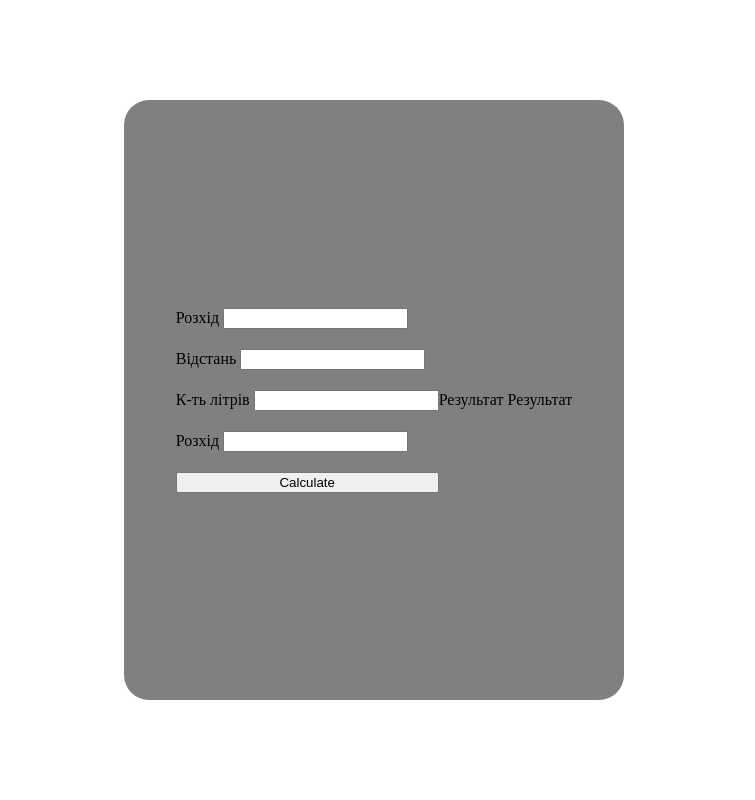
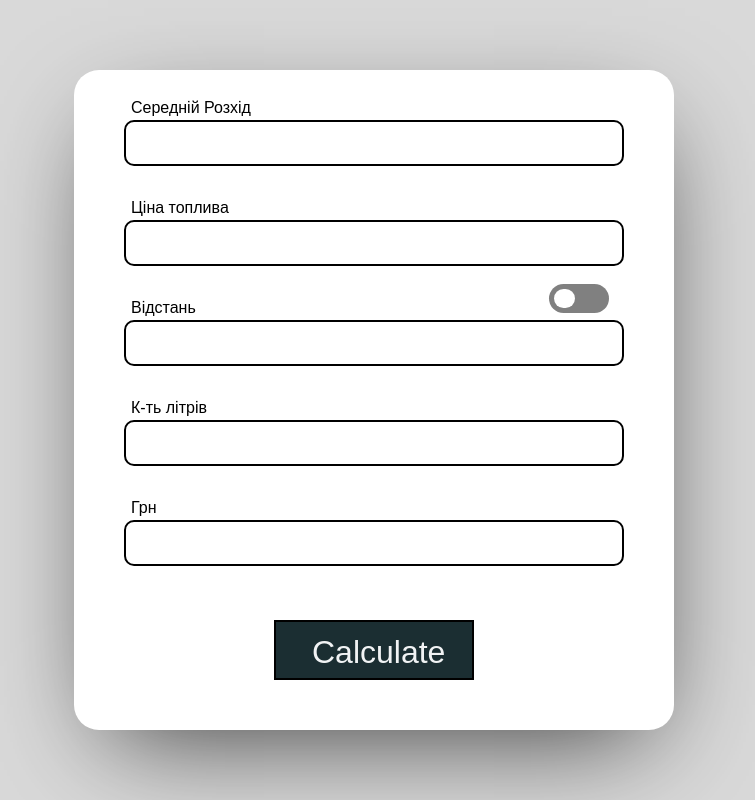
Before and after one commit to Kolokol2002/fuel_calculate, a website built with webpack: page src/template.html in a window 1280 px wide. Shown: the whole page, without its empty margins (266-1021 px from the left). Built offline with nearby package versions, Linux system fonts and the light colour scheme; files whose address does not match are found by name; a web font is replaced by a local one.

Commit message:
add style element

```diff
--- a/src/index.js
+++ b/src/index.js
@@ -1,4 +1,51 @@
 import "./styles/main.scss";
 import { calculate } from "./js/calculate";
 
-calculate();
+const inputsEl = document.querySelectorAll(".input");
+const formEl = document.querySelector(".form");
+const comeEl = document.querySelector(".come");
+
+const [average, priceFuel, km, fuel, cost] = inputsEl;
+
+average.value = localStorage.getItem("average") ?? "";
+priceFuel.value = localStorage.getItem("priceFuel") ?? "";
+
+average.addEventListener("input", onStrogateAverage);
+priceFuel.addEventListener("input", onStrogatePriceFuel);
+km.addEventListener("input", onCalculateKm);
+fuel.addEventListener("input", onCalculateFuel);
+comeEl.addEventListener("change", onSet);
+
+function onStrogateAverage(e) {
+  localStorage.setItem("average", e.target.value);
+}
+
+function onStrogatePriceFuel(e) {
+  localStorage.setItem("priceFuel", e.target.value);
+}
+
+function onCalculateKm(e) {
+  e.preventDefault();
+  fuel.value = (average.value * km.value) / 100;
+  cost.value = fuel.value * priceFuel.value;
+}
+
+function onCalculateFuel(e) {
+  e.preventDefault();
+  km.value = (fuel.value * 100) / average.value;
+  cost.value = e.target.value * priceFuel.value;
+}
+
+function onSet(e) {
+  if (e.target.checked) {
+    console.log("Checkbox is checked..");
+    km.value *= 2;
+    fuel.value *= 2;
+    cost.value *= 2;
+  } else {
+    console.log("Checkbox is not checked..");
+    km.value /= 2;
+    fuel.value /= 2;
+    cost.value /= 2;
+  }
+}
--- a/src/styles/main.scss
+++ b/src/styles/main.scss
@@ -1,24 +1,203 @@
+@import url("https://fonts.googleapis.com/css2?family=Sansita+Swashed:wght@600&display=swap");
+
 body {
-  height: 100vh;
-  overflow: hidden;
   margin: 0;
+  padding: 0;
+  box-sizing: border-box;
   display: flex;
   justify-content: center;
   align-items: center;
+  height: 100vh;
+  background: #d9d9d9;
+  font-family: "Sansita Swashed", cursive;
 }
 
 .container {
   background-color: gray;
-  height: 600px;
   width: 500px;
   border-radius: 25px;
-  display: flex;
-  justify-content: center;
-  align-items: center;
+  box-shadow: #000;
+  // display: flex;
+  // justify-content: center;
+  // align-items: center;
+  position: relative;
+  padding: 50px 50px;
+  background-color: #fff;
+  box-shadow: 4px 33px 103px -30px rgba(0, 0, 0, 0.75);
+}
+
+.container_input {
+  position: relative;
+  padding: 50px 100px;
+  width: auto;
+  background: #fff;
+  border-radius: 10px;
+}
+
+.container_input.relative {
+  position: relative;
+}
+
+.come {
+  position: absolute;
+  // top: -36px;
+  // right: 0;
+  // width: fit-content;
+  // margin-left: auto;
+  // margin-bottom: 5px;
+  // cursor: pointer;
+}
+
+.come[type="checkbox"] {
+  height: 0;
+  width: 0;
+  visibility: hidden;
+}
+
+.come_label {
+  position: absolute;
+  top: -36px;
+  right: 15px;
+  width: fit-content;
+  margin-left: auto;
+  margin-bottom: 5px;
+  cursor: pointer;
+  text-indent: -9999px;
+  width: 60px;
+  height: 29px;
+  background: grey;
+  display: block;
+  border-radius: 100px;
+}
+
+.come_label:after {
+  content: "";
+  position: absolute;
+  top: 5px;
+  left: 5px;
+  width: 21px;
+  height: 19px;
+  background: #fff;
+  border-radius: 90px;
+  transition: 0.3s;
+}
+
+.come:checked + .come_label {
+  background: #bada55;
+}
+
+.come:checked + .come_label:after {
+  left: calc(100% - 5px);
+  transform: translateX(-100%);
+}
+
+.come_label:active:after {
+  width: 30px;
+}
+
+.container_input .input {
+  position: absolute;
+  top: 0;
+  left: 0;
+  width: 100%;
+  border: 2px solid #000;
+  outline: none;
+  background: none;
+  padding: 10px;
+  border-radius: 10px;
+  font-size: 1.2em;
+  box-sizing: border-box;
+}
+
+.container_input input::-webkit-outer-spin-button,
+.container_input input::-webkit-inner-spin-button {
+  /* display: none; <- Crashes Chrome on hover */
+  -webkit-appearance: none;
+  margin: 0; /* <-- Apparently some margin are still there even though it's hidden */
+}
+
+.container_input:last-child {
+  margin-bottom: 0;
+}
+
+.container_input span {
+  position: absolute;
+  top: 14px;
+  left: 20px;
+  font-size: 1em;
+  transition: 0.6s;
+  font-family: sans-serif;
+}
+
+.container_input input:focus ~ span,
+.container_input input:valid ~ span {
+  transform: translateX(-13px) translateY(-35px);
+  font-size: 1em;
 }
 
 .form {
   display: flex;
   flex-direction: column;
-  gap: 20px;
 }
+
+.button-arounder {
+  background: white;
+  border: solid 2px black;
+  padding: 0.375em 1.125em;
+  font-size: 1rem;
+}
+
+.button-arounder {
+  height: 60px;
+  width: 200px;
+  // margin: auto auto 20px;
+  margin: auto;
+  cursor: pointer;
+  font-size: 2rem;
+  background: hsl(190deg, 30%, 15%);
+  color: hsl(190deg, 10%, 95%);
+
+  box-shadow: 0 0px 0px hsla(190deg, 15%, 5%, 0.2);
+  transfrom: translateY(0);
+  border-top-left-radius: 0px;
+  border-top-right-radius: 0px;
+  border-bottom-left-radius: 0px;
+  border-bottom-right-radius: 0px;
+
+  --dur: 0.15s;
+  --delay: 0.15s;
+  --radius: 16px;
+
+  transition: border-top-left-radius var(--dur) var(--delay) ease-out,
+    border-top-right-radius var(--dur) calc(var(--delay) * 2) ease-out,
+    border-bottom-right-radius var(--dur) calc(var(--delay) * 3) ease-out,
+    border-bottom-left-radius var(--dur) calc(var(--delay) * 4) ease-out,
+    box-shadow calc(var(--dur) * 4) ease-out,
+    transform calc(var(--dur) * 4) ease-out,
+    background calc(var(--dur) * 4) steps(4, jump-end);
+}
+
+.button-arounder:hover,
+.button-arounder:focus {
+  box-shadow: 0 4px 8px hsla(190deg, 15%, 5%, 0.2);
+  transform: translateY(-4px);
+  background: hsl(230deg, 50%, 45%);
+  border-top-left-radius: var(--radius);
+  border-top-right-radius: var(--radius);
+  border-bottom-left-radius: var(--radius);
+  border-bottom-right-radius: var(--radius);
+}
+
+.result_container {
+  display: flex;
+  justify-content: space-evenly;
+}
+
+.result_container span {
+  border: 2px solid #000;
+  outline: none;
+  background: none;
+  padding: 10px;
+  border-radius: 10px;
+  font-size: 1.2em;
+}
--- a/src/template.html
+++ b/src/template.html
@@ -4,34 +4,36 @@
     <meta charset="UTF-8" />
     <meta http-equiv="X-UA-Compatible" content="IE=edge" />
     <meta name="viewport" content="width=device-width, initial-scale=1.0" />
-    <link rel="stylesheet" href="style.css" />
     <title>Fuel Calculate</title>
   </head>
   <body>
     <div class="container">
       <form class="form">
-        <div>
-          <label for="1">Розхід</label>
-          <input type="text" id="1" />
+        <div class="container_input">
+          <input class="input" type="number" name="average" id="1" />
+          <span for="1">Середній Розхід</span>
         </div>
-        <div>
-          <label for="1">Відстань</label>
-          <input type="text" id="2" />
+        <div class="container_input">
+          <input class="input" type="number" id="4" />
+          <span for="1">Ціна топлива</span>
         </div>
-        <div>
-          <label for="1">К-ть літрів</label>
-          <input type="text" id="3" />
+        <div class="container_input relative">
+          <!-- <button class="come" type="button">Туда і назад</button> -->
+          <input class="come" type="checkbox" id="switch" />
+          <label class="come_label" for="switch">Toggle</label>
+          <input class="input" type="number" id="2" />
+          <span for="1">Відстань</span>
         </div>
-        <div>
-          <label for="1">Розхід</label>
-          <input type="text" id="4" />
+        <div class="container_input">
+          <input class="input" type="number" id="3" />
+          <span for="1">К-ть літрів</span>
         </div>
-        <button type="submit">Calculate</button>
+        <div class="container_input">
+          <input class="input" type="number" id="4" />
+          <span for="1">Грн</span>
+        </div>
+        <button class="button-arounder" type="submit">Calculate</button>
       </form>
-      <div>
-        <span>Результат</span>
-        <span>Результат</span>
-      </div>
     </div>
   </body>
 </html>
```
